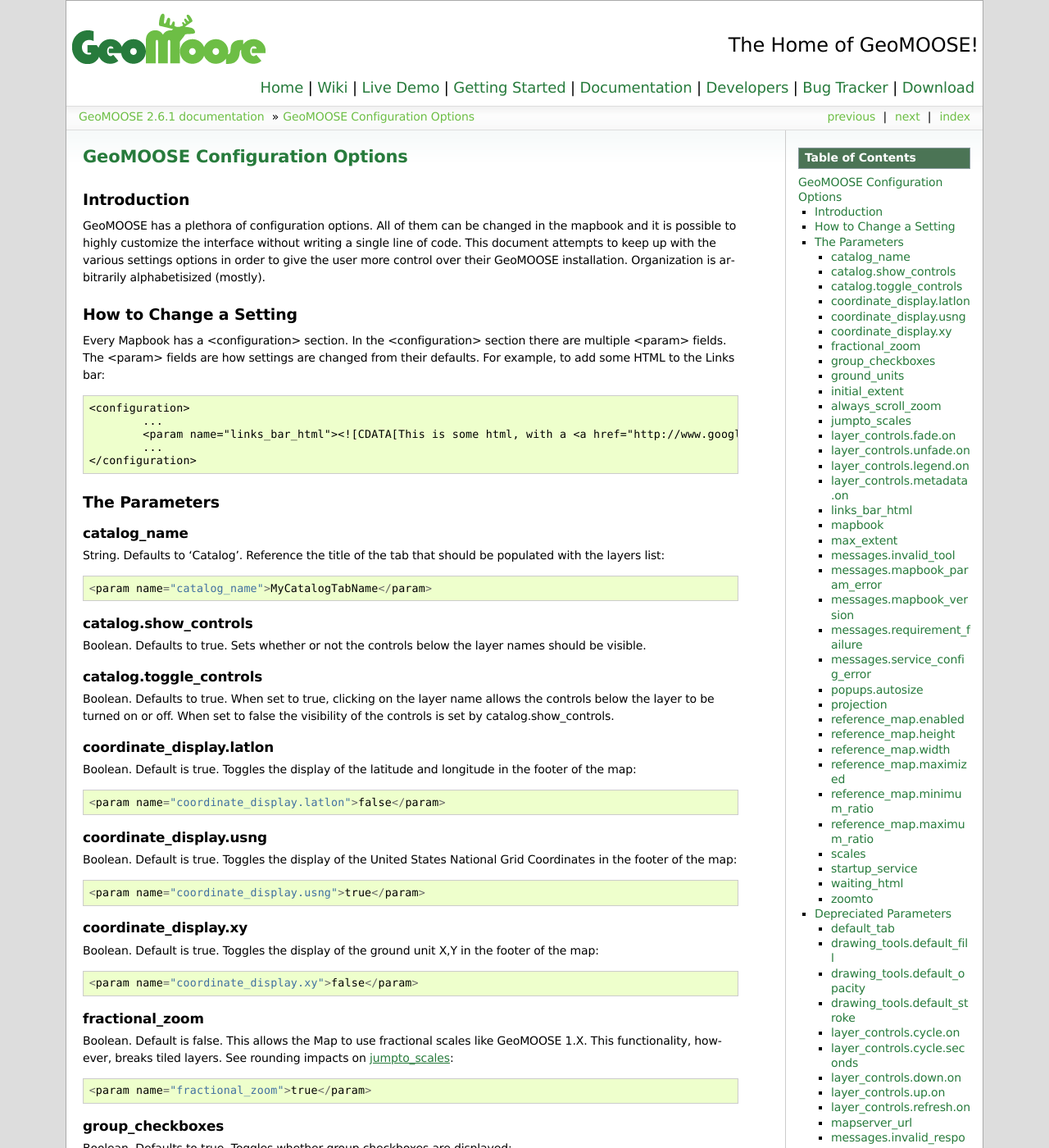
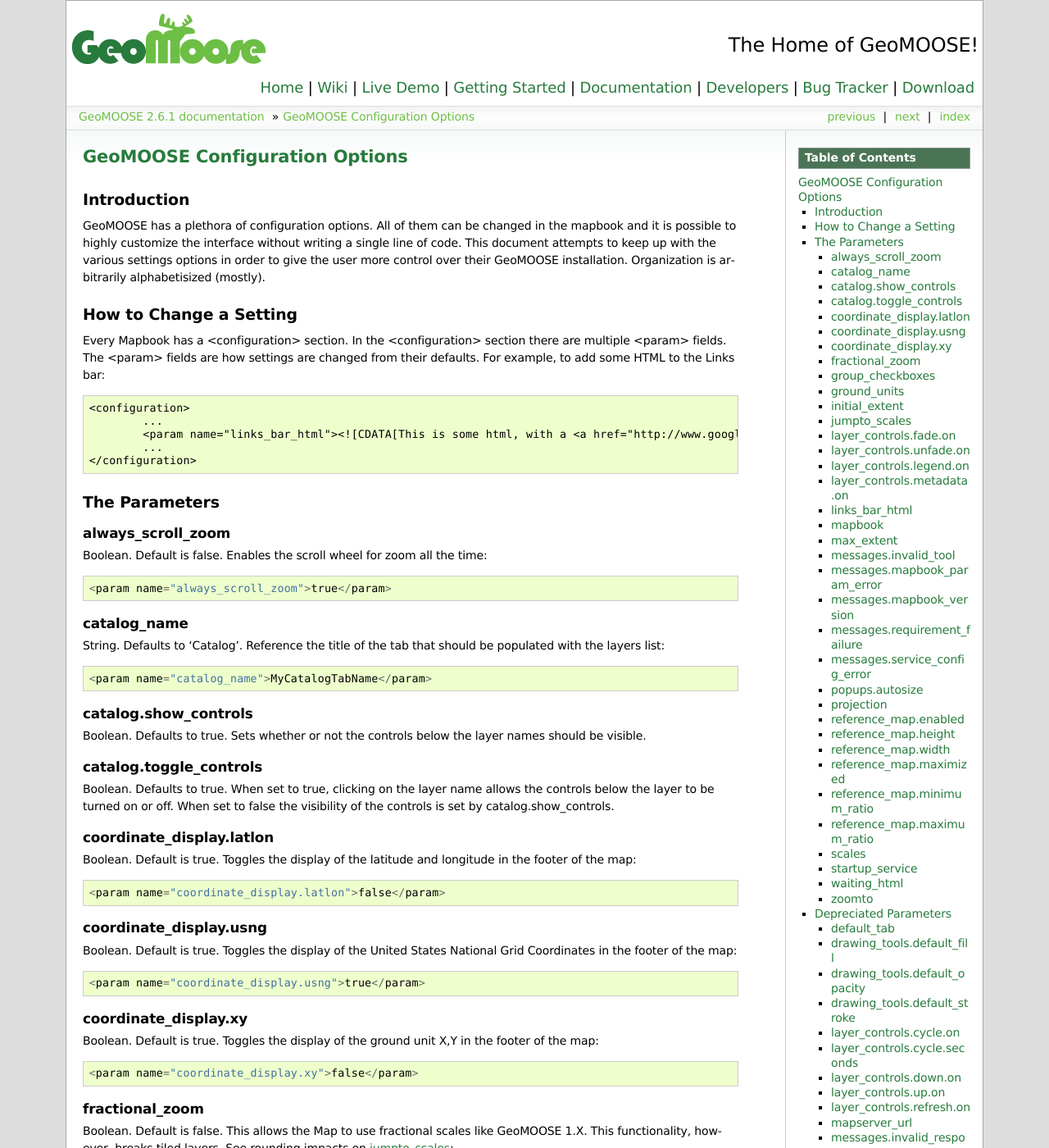
Before and after one commit to geomoose/geomoose-docs, a Sphinx documentation site: the page built from source/docs/configuration.txt, in a window 1280 px wide and 1400 px high. Shown: the whole window at 82% size. Built offline with Sphinx 7.4.7, drawn with Linux system fonts in a browser that asks for light colours; some of the changed text lies outside the part shown.

Commit message:
oh, that is alphabetical, reorder docs in last commit

```diff
--- a/source/docs/configuration.txt
+++ b/source/docs/configuration.txt
@@ -22,6 +22,12 @@
 
 The Parameters
 -----------------
+
+always_scroll_zoom
+^^^^^^^^^^^^^^^^^^^^^^^^^^^^^^^^^^^
+Boolean. Default is false.  Enables the scroll wheel for zoom all the time::
+
+	<param name="always_scroll_zoom">true</param>
 
 catalog_name
 ^^^^^^^^^^^^^^^^^^^^^^^^^^^^^^^^^^^
```
Also changed, not shown: other parts of source/docs/configuration.txt (+0 -6 lines).
